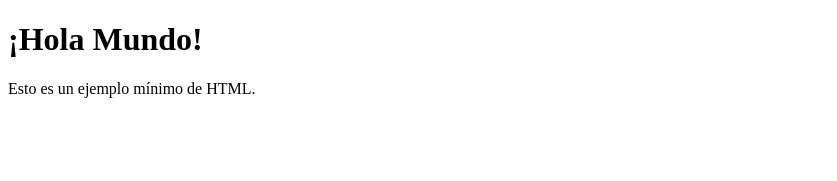
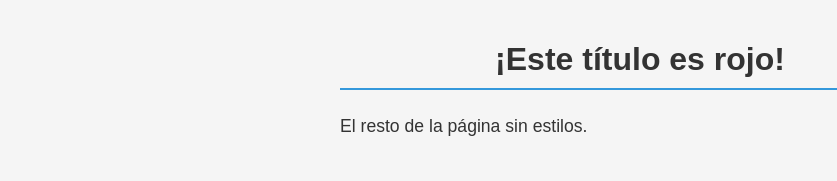
Before and after one commit to alebonita/REPO-TIC-2-752677, a plain HTML site: page index.html in a window 1280 px wide. Shown: the whole page, without its empty margins (0-837 px from the left). Drawn offline with Linux system fonts and the light colour scheme.

Commit message:
Update index.html

```diff
--- a/index.html
+++ b/index.html
@@ -1,10 +1,11 @@
 <!DOCTYPE html>
 <html>
 <head>
-    <title>Mi Página Súper Simple</title>
+    <title>Página con h1 rojo</title>
+    <link rel="stylesheet" href="style.css">
 </head>
 <body>
-    <h1>¡Hola Mundo!</h1>
-    <p>Esto es un ejemplo mínimo de HTML.</p>
+    <h1>¡Este título es rojo!</h1>
+    <p>El resto de la página sin estilos.</p>
 </body>
 </html>
```
